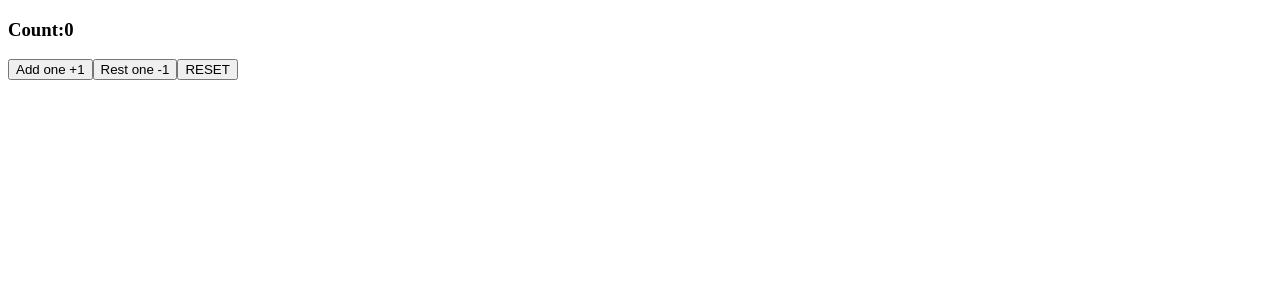
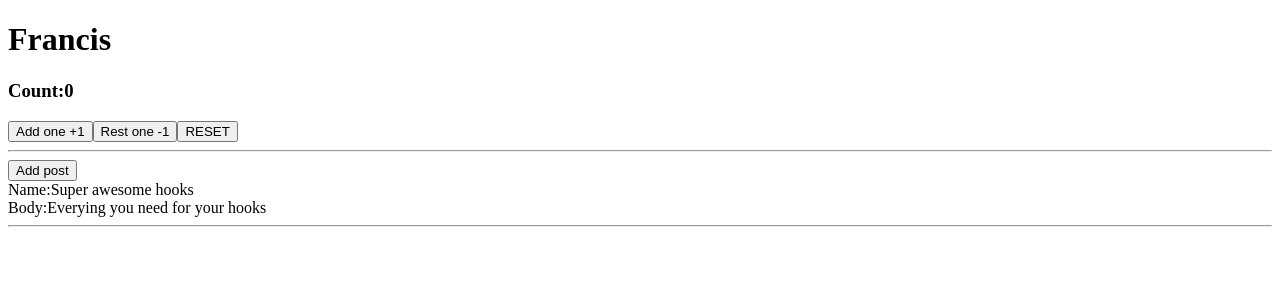
Before and after one commit to genie-ru/react_hook, a React (Create React App) app: page / in a window 1280 px wide. Shown: the top 300 px of the page. Built offline with nearby package versions, Linux system fonts and the light colour scheme.

Commit message:
add hook

```diff
--- a/src/App.js
+++ b/src/App.js
@@ -2,24 +2,61 @@
 
 
 const App = ({initialCount}) => {
-    let [count, setCount] = useState(initialCount);
+    let [state, setState] = useState({
+        count: initialCount,
+        user: "Francis",
+        });
 
+
+    let [posts,setPosts] = useState([
+        {
+            name:"Super awesome hooks",
+            body: "Everying you need for your hooks"
+        }
+    ]);
+
+    const restOne = () => {
+        setState( prevState => {
+            return { ...prevState, count: prevState.count - 1 }
+        })
+    }
+
+    const addOnePost = () => {
+        let newPost = {
+            name:"Sugard is bad",
+            body:"Coffee is good"
+        }
+
+        setPosts([
+            ...posts,
+            newPost
+        ]);
+    }
     // const addOne = () => {
     //     setCount(count + 1)
     // }
 
-    const restOne = () => {
-        setCount( prevCount => {
-            return prevCount - 1
-        })
-    }
-
     return(
         <>
-            <h3>Count:{count}</h3>
-            <button onClick={ () => setCount( count + 1 )}>Add one +1</button>
+            <h1>{state.user}</h1>
+            <h3>Count:{state.count}</h3>
+            <button onClick={ () => setState( {...state, count: state.count + 1} )}>Add one +1</button>
             <button onClick={ restOne }>Rest one -1</button>
-            <button onClick={ () => setCount(initialCount) }>RESET</button>
+            <button onClick={ () => setState(
+                {...state, count: initialCount }
+            ) }>RESET</button>
+
+            <hr/>
+            <button onClick={addOnePost}>Add post</button>
+            { posts.map((item,i)=>(
+                    <div key={i}>
+                    <div>Name:{item.name}</div>
+                    <div>Body:{item.body}</div>
+                    <hr/>
+                </div>
+            ))}
+            {/* <button onClick={addOnePost}>Add post</button> */}
+
         </>
     )
 }
```
